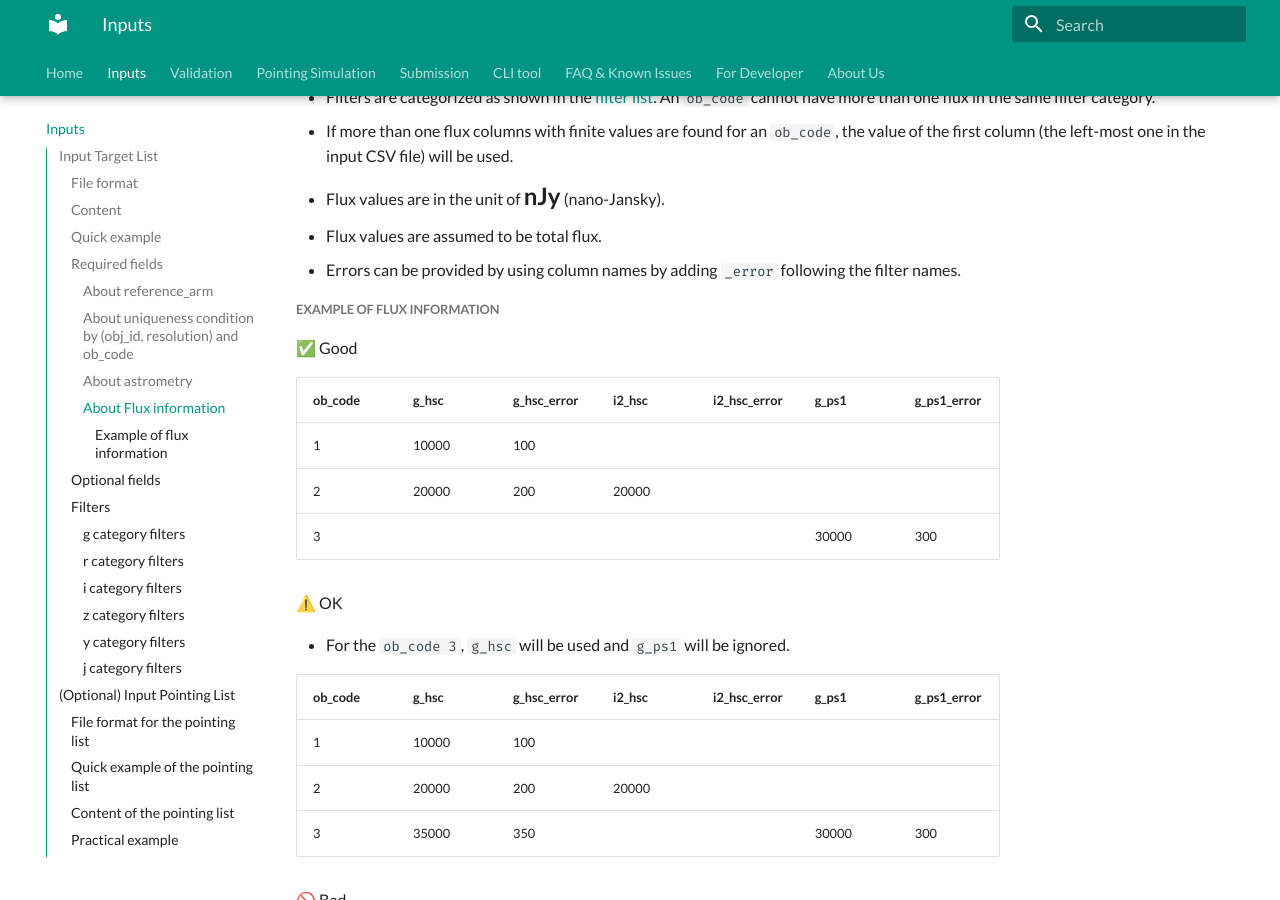
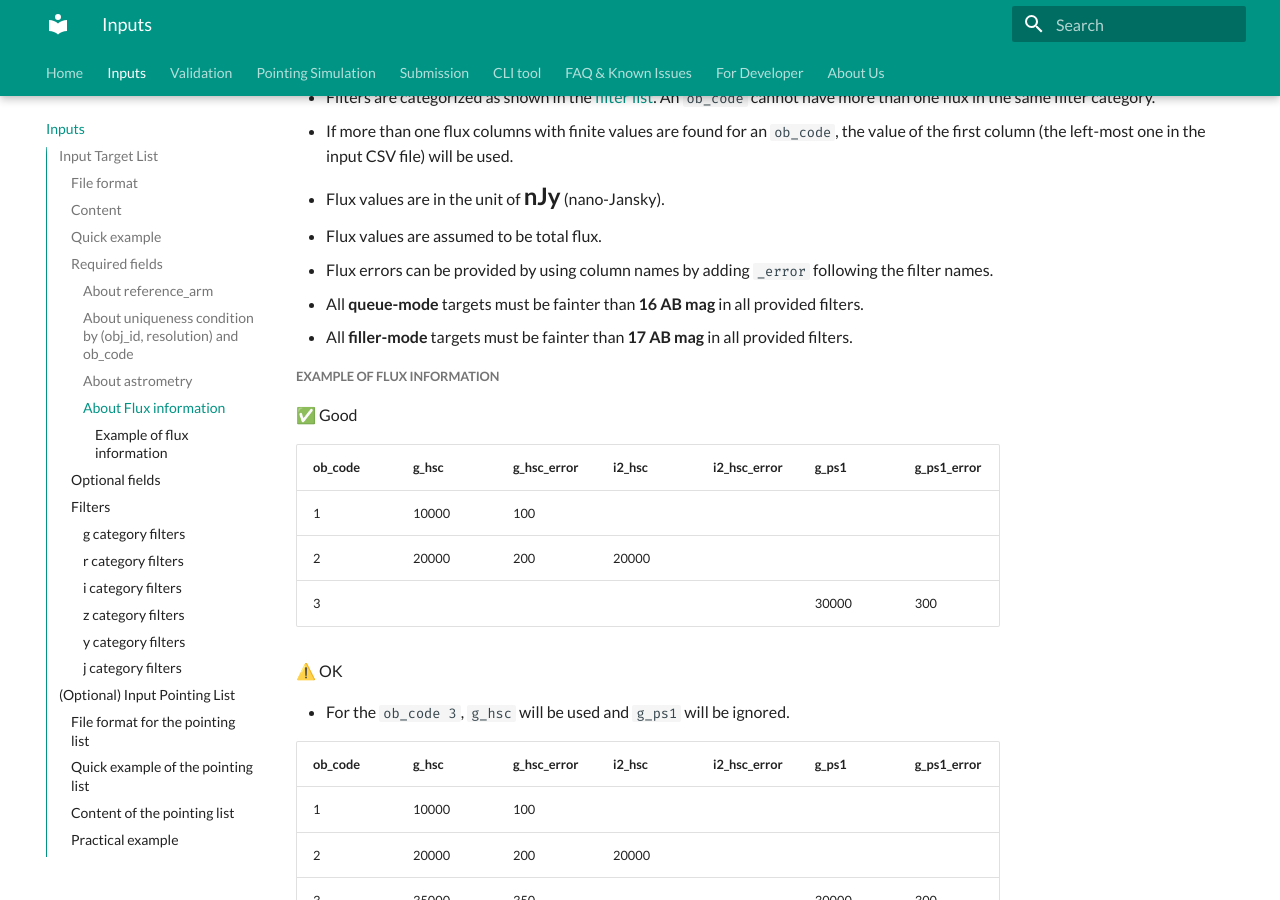
Before and after one commit to Subaru-PFS/spt_target_uploader, an MkDocs documentation site: the page built from docs/docs/inputs.md, in a window 1280 px wide and 900 px high, scrolled down 3202 px. Built offline with MkDocs 1.6.1 and Material for MkDocs 9.7.7, drawn with Linux system fonts in a browser that asks for light colours.

Commit message:
revise documentation

```diff
--- a/docs/docs/inputs.md
+++ b/docs/docs/inputs.md
@@ -115,7 +115,9 @@ Flux columns must conform to the following requirements.
   the value of the first column (the left-most one in the input CSV file) will be used.
 - Flux values are in the unit of <font size=5>**nJy**</font> (nano-Jansky).
 - Flux values are assumed to be total flux.
-- Errors can be provided by using column names by adding `_error` following the filter names.
+- Flux errors can be provided by using column names by adding `_error` following the filter names.
+- All **queue-mode** targets must be fainter than **16 AB mag** in all provided filters.
+- All **filler-mode** targets must be fainter than **17 AB mag** in all provided filters.
 
 ##### Example of flux information
 
```
Also changed, not shown: docs/docs/cli.md (+0 -2 lines), docs/docs/validation.md (+1 -0 lines).
